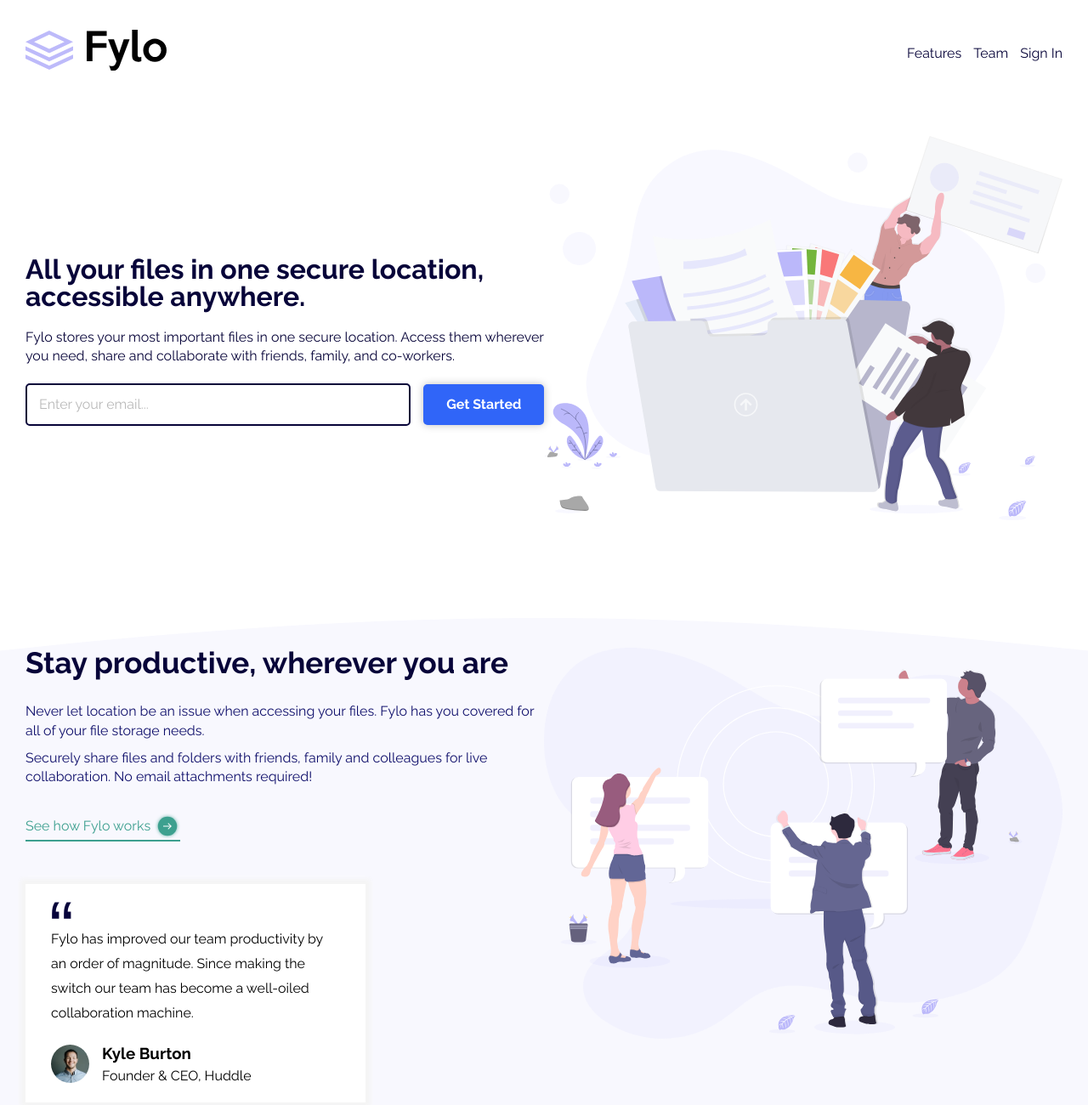
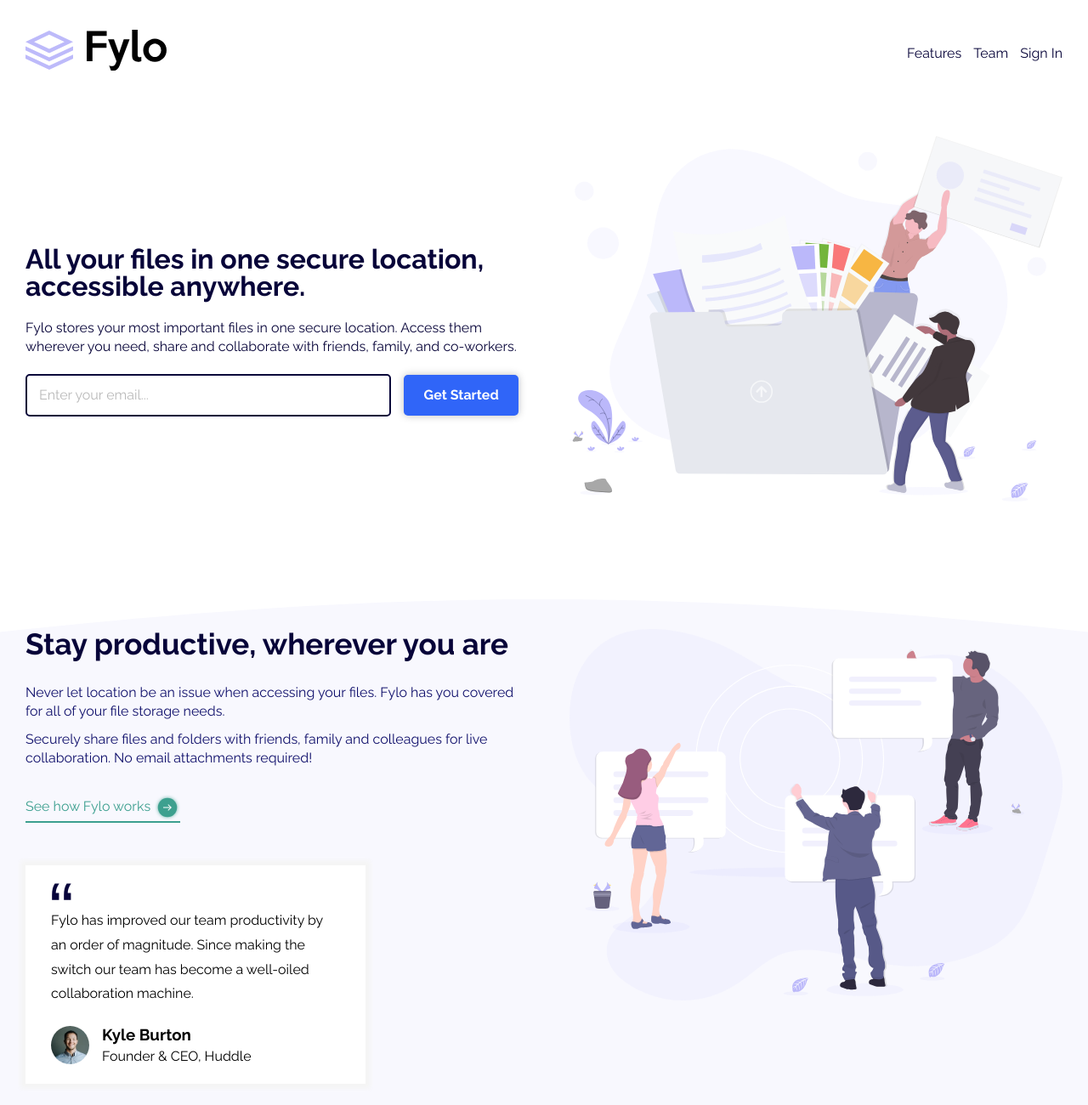
Before and after one commit to samimkabiru/Fylo-light-theme, a website built with Parcel: page index.html in a window 1280 px wide. Shown: the top 1300 px of the page at 85% size. Built offline with nearby package versions, Linux system fonts and the light colour scheme.

Commit message:
fix styling issues in the hero and features component.

```diff
--- a/css/styles.css
+++ b/css/styles.css
@@ -261,6 +261,10 @@
 }
 
 /* Hero */
+.hero {
+  column-gap: 6rem;
+}
+
 .hero__image {
   width: 100%;
   order: -1;
@@ -334,6 +338,10 @@
   background-size: 600% 100%;
   background-position-x: center;
   background-repeat: no-repeat;
+}
+
+.features {
+  column-gap: 6rem;
 }
 
 .block-features__image {
--- a/index.html
+++ b/index.html
@@ -50,7 +50,7 @@
       </nav>
     </section>
     <section class="block" data-aos="zoom-in">
-      <div class="container grid grid--1x2">
+      <div class="container grid grid--1x2 hero">
         <div class="block__header hero__header">
           <h1>All your files in one secure location, accessible anywhere.</h1>
           <p class="hero__text">
@@ -77,7 +77,7 @@
       </div>
     </section>
     <section class="block block-features">
-      <div class="container grid grid--1x2">
+      <div class="container grid grid--1x2 features">
         <div class="block-features__content">
           <div
             class="block__header block-features__header"
```
